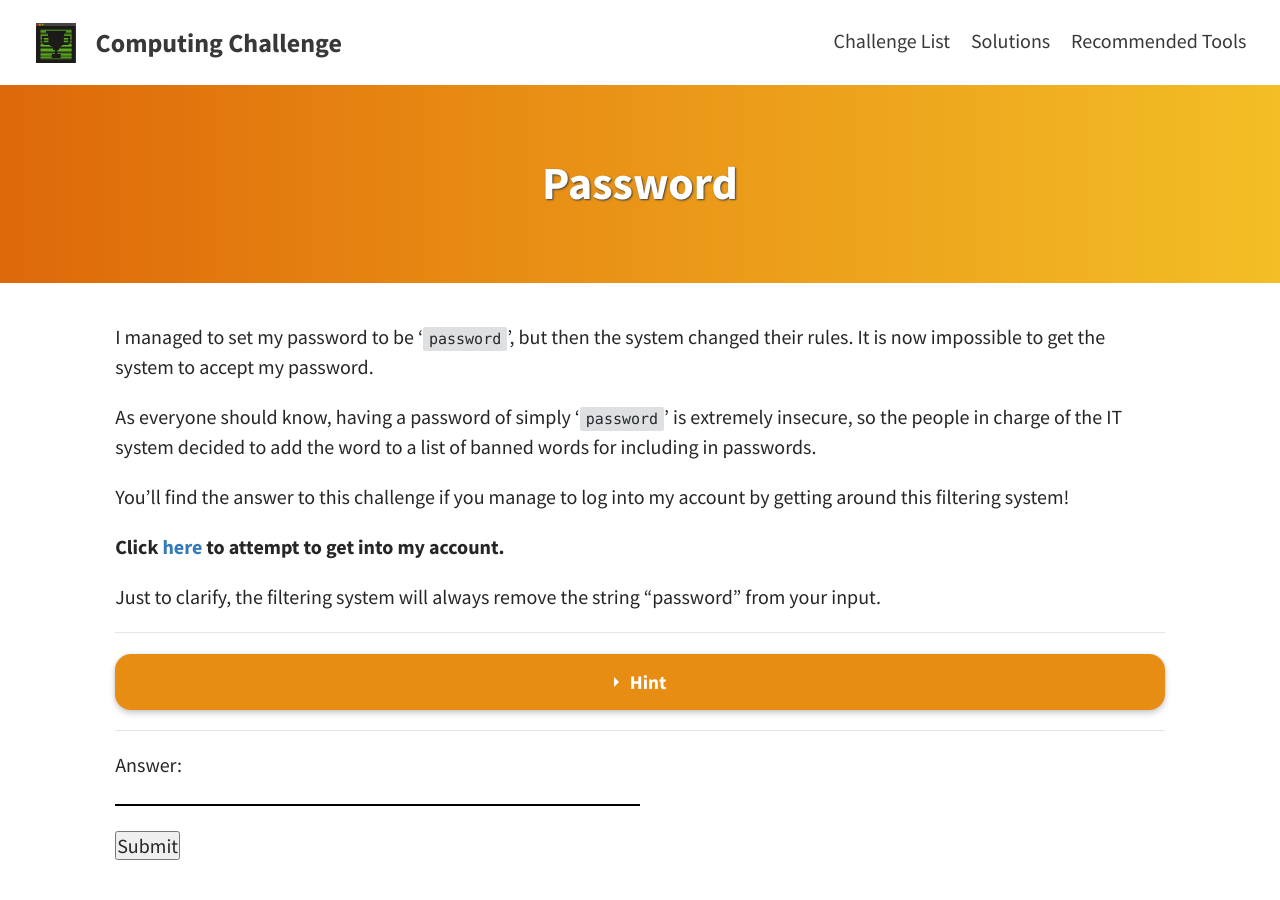
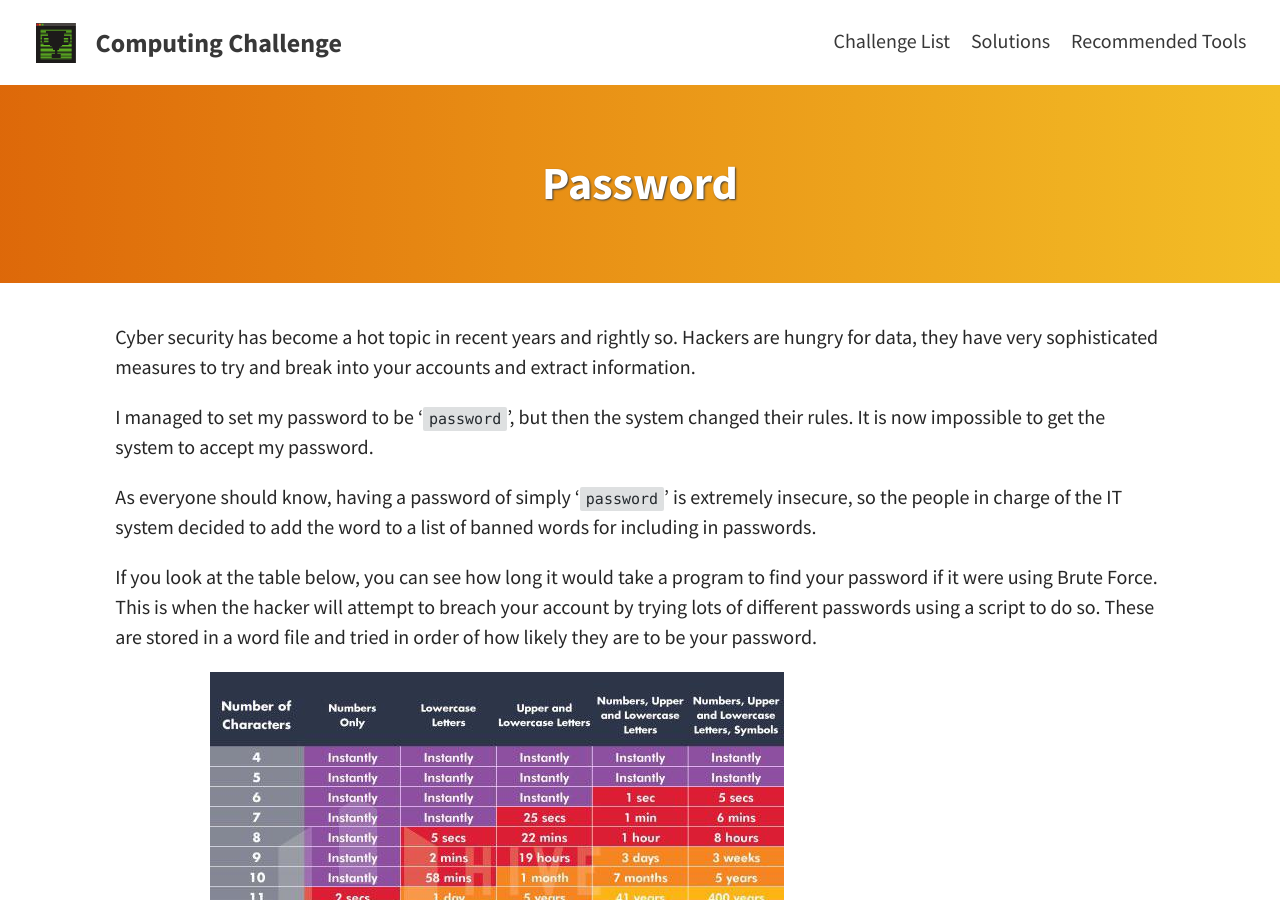
Before and after one commit to jnk838/insight-week-challenge, a Jekyll site: the page built from pages/challenges/password.md, in a window 1280 px wide and 900 px high. Built offline with Jekyll 4.4.1, drawn with Linux system fonts in a browser that asks for light colours.

Commit message:
edited challenges

```diff
--- a/pages/challenges/password.md
+++ b/pages/challenges/password.md
@@ -6,6 +6,7 @@ hide: true
 challenge: password
 hint: Perhaps the filtering system can be used to your advantage?
 ---
+Cyber security has become a hot topic in recent years and rightly so. Hackers are hungry for data, they have very sophisticated measures to try and break into your accounts and extract information.
 
 I managed to set my password to be '`password`', but then the system changed
 their rules. It is now impossible to get the system to accept my password.
@@ -14,6 +15,12 @@ As everyone should know, having a password of simply '`password`' is extremely
 insecure, so the people in charge of the IT system decided to add the word to a
 list of banned words for including in passwords.
 
+If you look at the table below, you can see how long it would take a program to find your password if it were using Brute Force. This is when the hacker will attempt to breach your account by trying lots of different passwords using a script to do so. These are stored in a word file and tried in order of how likely they are to be your password.
+
+![image][img2]
+
+[img2]: /assets/img/table.png "Brute Force"
+
 You'll find the answer to this challenge if you manage to log into my account
 by getting around this filtering system!
 
```
Also changed, not shown: _data/challenges.yml (+2 -15 lines).
